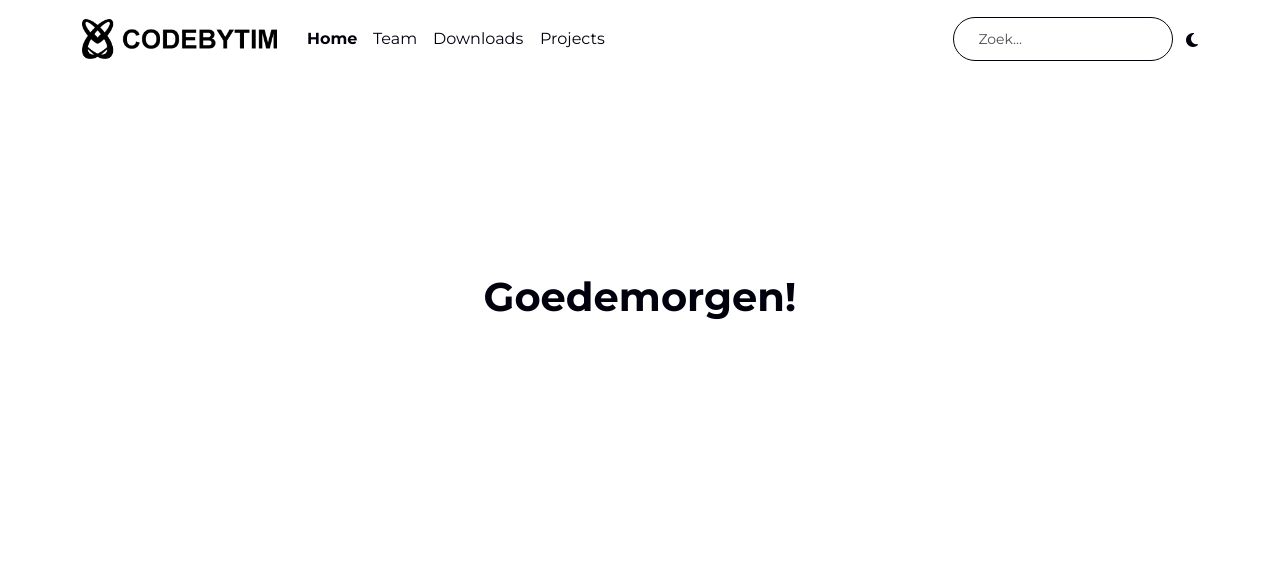
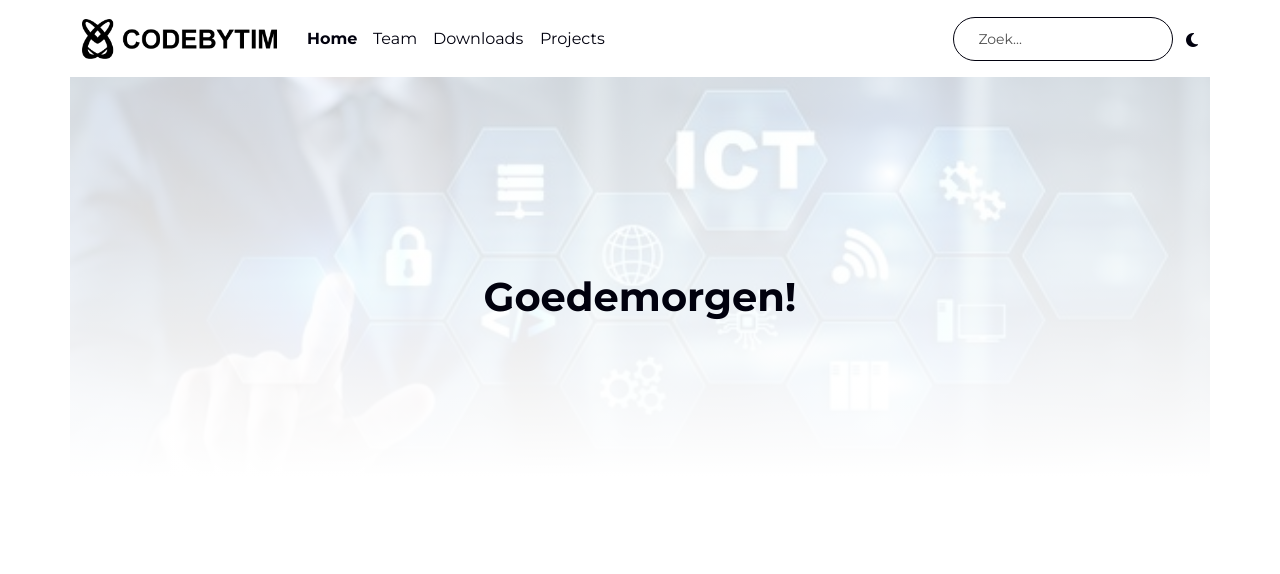
Before and after one commit to Oznek333/Team-Website, a PHP site: page / in a window 1280 px wide. Shown: the top 574 px of the page. Run offline with PHP 8.4, Linux system fonts and the light colour scheme; data that the repository does not hold is empty; some libraries are stand-ins or nearby versions.

Commit message:
sdf
alles

```diff
--- a/css/main.css
+++ b/css/main.css
@@ -3,12 +3,16 @@
     --color: #01010E;
     --logo-color: invert(0%);
     --span-color: #4f4f4f;
+    --gradient-color-1: rgba(255, 255, 255, 1);
+    --gradient-color-2: rgba(255, 255, 255, 0.8);
 }
 [data-theme="dark"] {
     --background-color: #01010E;
     --color: white;
     --logo-color: invert(100%);
     --span-color: white;
+    --gradient-color-1: rgba(1, 1, 14, 1);
+    --gradient-color-2: rgba(1, 1, 14, 0.8);
 }
 body {
     background-color: var(--background-color);
@@ -160,3 +164,9 @@ input[type="search"]::-webkit-search-results-decoration { display: none; }
     transition: height .3s;
     background:var(--color);
   }
+  .index {
+    background: linear-gradient(0deg, var(--gradient-color-1), var(--gradient-color-2)), url(../assets/images/bg.jfif) !important;
+    background-size: cover !important;
+    background-position: center !important;
+    background-repeat: no-repeat !important;
+}
```
Also changed, not shown: team.php (+4 -4 lines).
